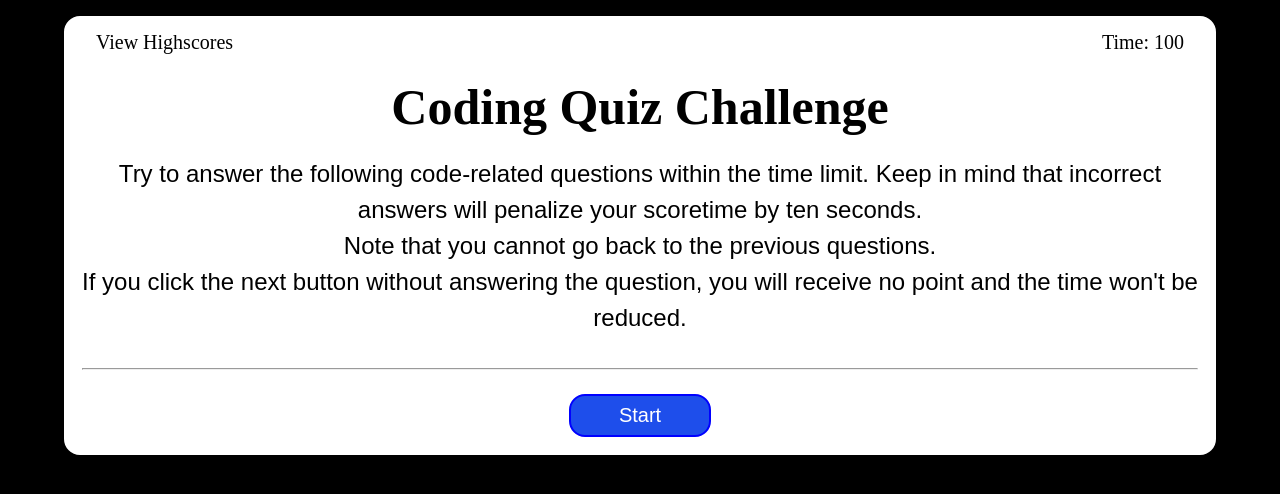
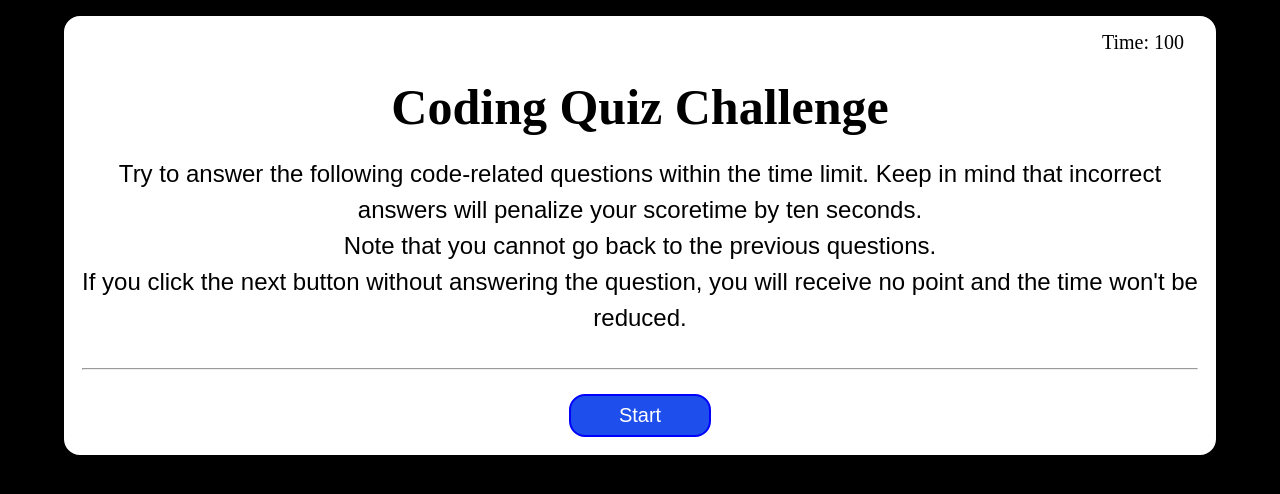
Before and after one commit to bnguyen467/code-quiz, a plain HTML site: page index.html in a window 1280 px wide. Drawn offline with Linux system fonts and the light colour scheme.

```diff
--- a/index.html
+++ b/index.html
@@ -13,7 +13,7 @@
     <section id="container" class="container">
         <div>
             <nav>
-                <p id="highScore">View Highscores</p>
+                <!-- <p id="highScore">View Highscores</p> -->
                 <p id="time">Time: <span id="timeCount">100</span></p>
             </nav>
 
@@ -46,44 +46,6 @@
 
             </article>
 
-            <!-- Leader Board after submission -->
-            <!-- <table class="bodyText customTable">
-                <thead class="tableHead">
-                    <tr>
-                        <th scope='col'>#</th>
-                        <th scope="col">Name</th>
-                        <th scope="col">Score</th>
-                        <th scope="col">Time Left</th>
-                    </tr>
-                </thead>
-                <tbody>
-                    <tr>
-                        <td>1</td>
-                        <td>AN</td>
-                        <td>2</td>
-                        <td>80s</td>
-                    </tr>
-                    <tr>
-                        <td>1</td>
-                        <td>AN</td>
-                        <td>2</td>
-                        <td>80s</td>
-                    </tr>
-                    <tr>
-                        <td>1</td>
-                        <td>AN</td>
-                        <td>2</td>
-                        <td>80s</td>
-                    </tr>
-                    <tr>
-                        <td>1</td>
-                        <td>AN</td>
-                        <td>2</td>
-                        <td>80s</td>
-                    </tr>
-                </tbody>
-            </table> -->
-
             <hr>
 
             <!-- Show score during quiz -->
```
